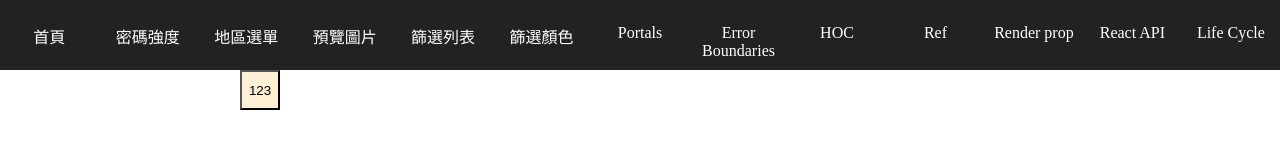
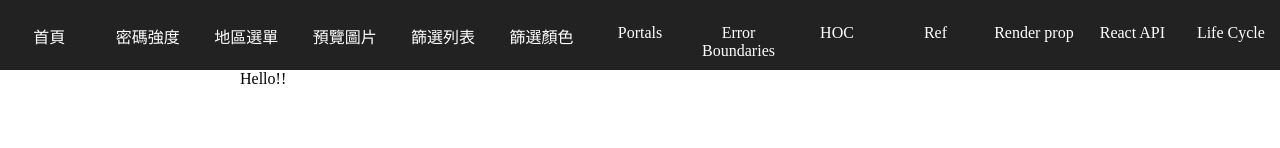
Before and after one commit to hellohayeah/react-ssr-template, a React app: page / in a window 1280 px wide. Shown: the part 176-324 px from the top of the page. Built offline with nearby package versions, Linux system fonts and the light colour scheme.

Commit message:
typescript start

```diff
--- a/package.json
+++ b/package.json
@@ -12,6 +12,7 @@
   "dependencies": {
     "@types/react": "^16.7.11",
     "@types/react-dom": "^16.0.11",
+    "@types/react-router-dom": "^4.3.1",
     "react": "^16.6.3",
     "react-dom": "^16.6.3",
     "react-redux": "^5.1.0",
--- a/src/components/Header/index.js
+++ b/src/components/Header/index.tsx
@@ -1,13 +1,13 @@
-import React, { Component } from 'react'
+import * as React from 'react'
 import './style.scss'
 
-import logo from '../../assets/logo.svg'
+import logo = require('../../assets/logo.svg')
 
-class Header extends Component {
+class Header extends React.Component {
   render() {
     return (
       <header className="App-header">
-        <img src={logo} className="App-logo" alt="logo" />
+        <img src={String(logo)} className="App-logo" alt="logo" />
         <h1 className="App-title">Welcome to React</h1>
       </header>
     )
--- a/src/components/Home/index.js
+++ /dev/null
@@ -1,54 +0,0 @@
-import React, { Component } from 'react'
-import styled, {
-  css,
-  keyframes,
-  ThemeProvider,
-  className
-} from 'styled-components'
-import StyleTest from './StyleTest'
-import './style.scss'
-
-const size = {
-  desktop: 1200,
-  tablet: 900,
-  phone: 600
-}
-
-const media = Object.keys(size).reduce((acc, label) => {
-  acc[label] = (...args) => css`
-    @media (max-width: ${size[label] / 16}em) {
-      ${css(...args)}
-    }
-  `
-  console.log(acc, label, size[label])
-
-  return acc
-}, {})
-
-console.log(media)
-
-const Button = styled.button`
-  height: 3em;
-  width: 3em;
-  background: papayawhip;
-  ${media.desktop`background: dodgerblue;`}
-  ${media.tablet`background: mediumseagreen;`}
-  ${media.phone`background: palevioletred;`}
-`
-
-class Home extends Component {
-  constructor(props) {
-    super(props)
-    this.inputRef = React.createRef()
-  }
-
-  render() {
-    return (
-      <div className="home">
-        <Button>123</Button>
-      </div>
-    )
-  }
-}
-
-export default Home
--- /dev/null
+++ b/src/components/Home/index.tsx
@@ -0,0 +1,60 @@
+import * as React from 'react'
+
+class Home extends React.Component {
+  render() {
+    return <div className="home">Hello!!</div>
+  }
+}
+
+export default Home
+// import styled, {
+//   css,
+//   keyframes,
+//   ThemeProvider,
+//   className
+// } from 'styled-components'
+// import StyleTest from './StyleTest'
+// import './style.scss'
+
+// const size = {
+//   desktop: 1200,
+//   tablet: 900,
+//   phone: 600
+// }
+
+// const media = Object.keys(size).reduce((acc, label) => {
+//   acc[label] = (...args) => css`
+//     @media (max-width: ${size[label] / 16}em) {
+//       ${css(...args)}
+//     }
+//   `
+//   console.log(acc, label, size[label])
+
+//   return acc
+// }, {})
+
+// console.log(media)
+
+// const Button = styled.button`
+//   height: 3em;
+//   width: 3em;
+//   background: papayawhip;
+//   ${media.desktop`background: dodgerblue;`}
+//   ${media.tablet`background: mediumseagreen;`}
+//   ${media.phone`background: palevioletred;`}
+// `
+
+// class Home extends Component {
+//   constructor(props) {
+//     super(props)
+//     this.inputRef = React.createRef()
+//   }
+
+//   render() {
+//     return (
+//       <div className="home">
+//         <Button>123</Button>
+//       </div>
+//     )
+//   }
+// }
--- a/src/components/Menu/index.js
+++ b/src/components/Menu/index.tsx
@@ -1,4 +1,4 @@
-import React from 'react'
+import * as React from 'react'
 import { Link } from 'react-router-dom'
 import './style.scss'
 
--- a/src/index.tsx
+++ b/src/index.tsx
@@ -2,7 +2,4 @@ import * as React from 'react'
 import { render } from 'react-dom'
 import App from './App'
 
-render(
-  <App compiler="TypeScript" framework="React" />,
-  document.getElementById('root')
-)
+render(<App />, document.getElementById('root'))
```
Also changed, not shown: src/App.tsx (+23 -14 lines).
